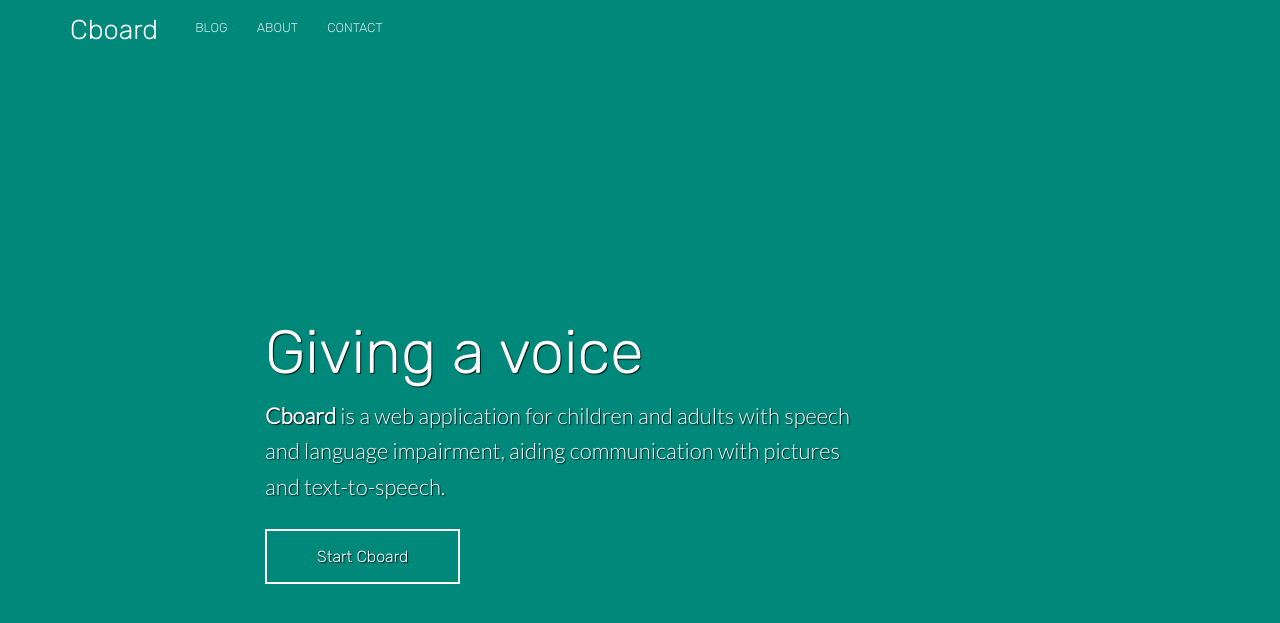
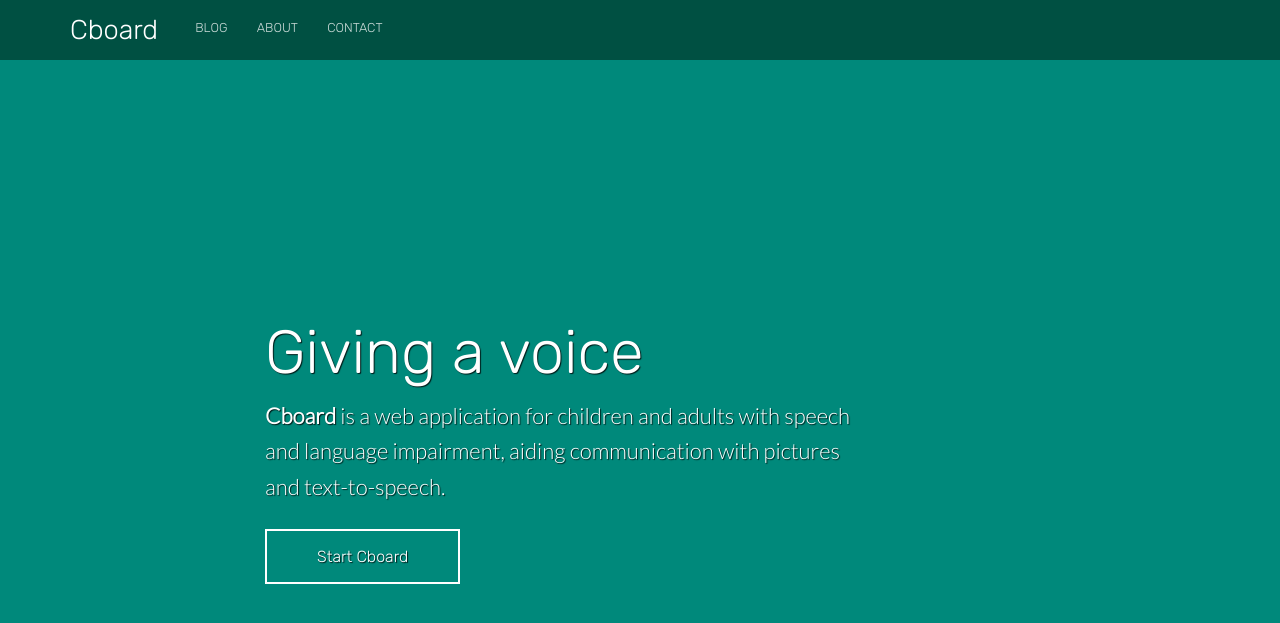
Before and after one commit to cboard-org/cboard-io, a Jekyll site: the page built from index.html, in a window 1280 px wide and 900 px high. Shown: the top 623 px of the window. Built offline with Jekyll 4.4.1, drawn with Linux system fonts in a browser that asks for light colours; nearby versions of some CDN libraries.

Commit message:
added bg color

```diff
--- a/_sass/layout.scss
+++ b/_sass/layout.scss
@@ -27,7 +27,7 @@
 	width: 100%;
 	z-index: 9999;
 	line-height: 0;
-
+	background-color: rgba(0, 77, 64, 0.95);
 	.container {
 		line-height: 0;
 	}
```
